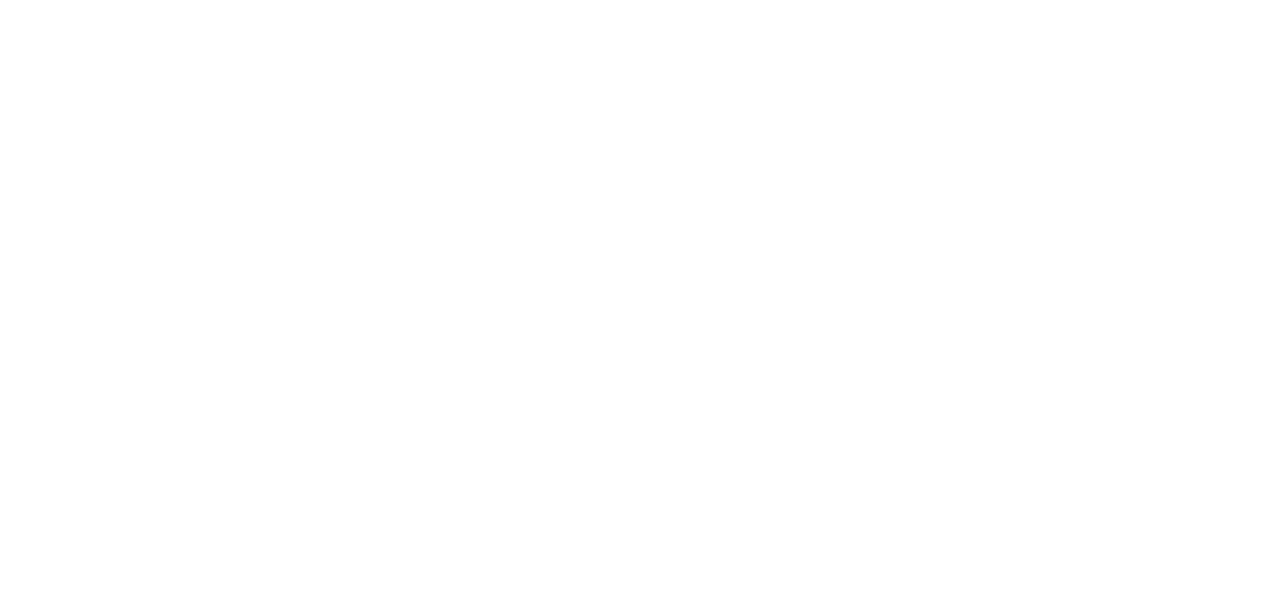
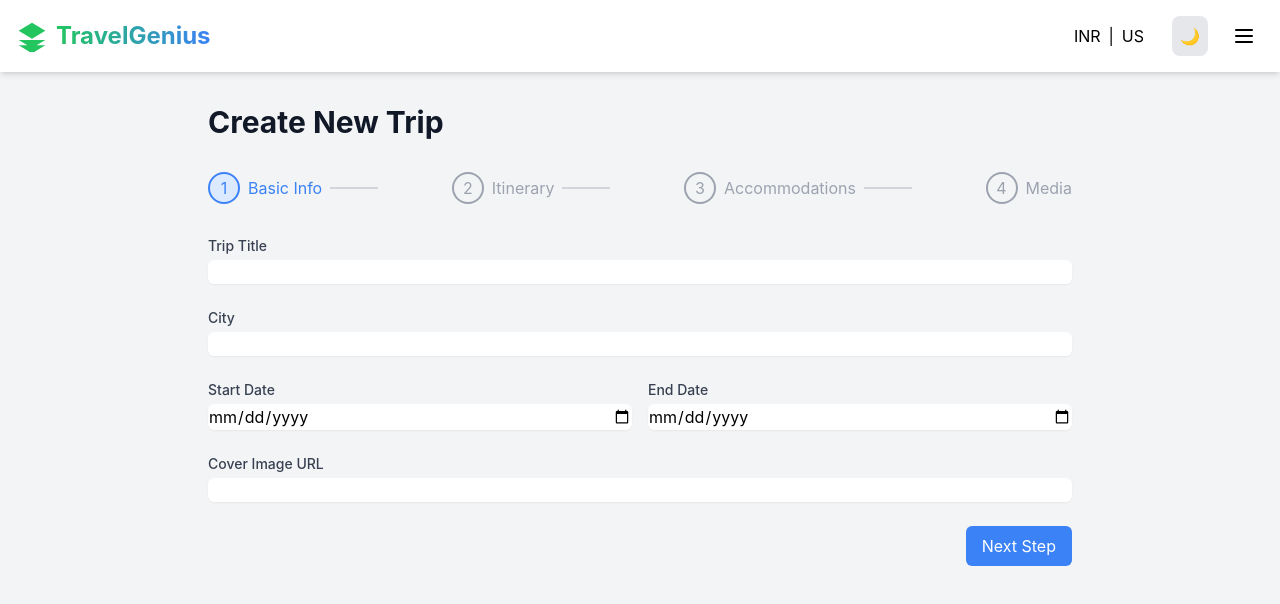
Before and after one commit to garvj65/TravelGenius, a React (Create React App) app in the folder trip-planner-app/frontend/: page /create-trip/form in a window 1280 px wide. Before the commit this address had no page. Shown: the top 604 px of the page. Built offline with nearby package versions, Linux system fonts and the light colour scheme.

Commit message:
new stuff

```diff
--- a/trip-planner-app/frontend/src/App.js
+++ b/trip-planner-app/frontend/src/App.js
@@ -1,3 +1,4 @@
+import CreateTripForms from "./pages/CreateTripForms";
 import Dashboard from "./pages/Dashboard";
 import Home from "./pages/Home";
 import JourneyDetail from "./components/JourneyDetail";
@@ -17,6 +18,7 @@
           <Route path="/login" element={<Login />} />
           <Route path="/signup" element={<Signup />} />
           <Route path="/dashboard" element={<Dashboard />} />
+          <Route path="/create-trip/form" element={<CreateTripForms />} />
         </Routes>
       </Router>
     </ThemeProvider>
--- /dev/null
+++ b/trip-planner-app/frontend/src/pages/CreateTripForms.js
@@ -0,0 +1,193 @@
+import Header from "../components/Header";
+import React, { useState } from "react";
+import supabase from "../supabase";
+import { useNavigate } from "react-router-dom";
+
+export default function CreateTripForm() {
+  const navigate = useNavigate();
+  const [currentStep, setCurrentStep] = useState(1);
+  const [formData, setFormData] = useState({
+    title: '',
+    cityName: '',
+    startDate: '',
+    endDate: '',
+    imageUrl: '',
+    days: [
+      {
+        dayNumber: 1,
+        location: '',
+        activities: [
+          {
+            timeOfDay: 'Morning',
+            title: '',
+            description: ''
+          }
+        ]
+      }
+    ],
+    hotels: [
+      {
+        name: '',
+        type: 'Luxury',
+        description: '',
+        rating: 5.0,
+        imageUrl: '',
+        bookingLink: ''
+      }
+    ],
+    videos: [
+      {
+        title: '',
+        thumbnailUrl: '',
+        videoUrl: ''
+      }
+    ]
+  });
+
+  const handleBasicInfoSubmit = async (e) => {
+    e.preventDefault();
+    try {
+      const { data: trip, error } = await supabase
+        .from('trips')
+        .insert([
+          {
+            title: formData.title,
+            city_name: formData.cityName,
+            start_date: formData.startDate,
+            end_date: formData.endDate,
+            image_url: formData.imageUrl
+          }
+        ])
+        .select()
+        .single();
+
+      if (error) throw error;
+
+      if (trip) {
+        setFormData(prev => ({ ...prev, tripId: trip.id }));
+        setCurrentStep(2);
+        navigate(`/trip/${trip.id}`);
+      }
+    } catch (error) {
+      console.error('Error creating trip:', error);
+      alert('Failed to create trip');
+    }
+  };
+
+  return (
+    <div className="min-h-screen bg-gray-100 dark:bg-gray-900">
+      <Header />
+
+      <main className="max-w-4xl mx-auto px-4 py-8">
+        <h1 className="text-3xl font-bold text-gray-900 dark:text-white mb-8">
+          Create New Trip
+        </h1>
+
+        {/* Progress Steps */}
+        <div className="flex justify-between mb-8">
+          {['Basic Info', 'Itinerary', 'Accommodations', 'Media'].map((step, index) => (
+            <div
+              key={index}
+              className={`flex items-center ${
+                currentStep > index + 1 ? 'text-green-500' :
+                currentStep === index + 1 ? 'text-blue-500' : 'text-gray-400'
+              }`}
+            >
+              <div className={`w-8 h-8 rounded-full flex items-center justify-center border-2
+                ${currentStep > index + 1 ? 'border-green-500 bg-green-100' :
+                  currentStep === index + 1 ? 'border-blue-500 bg-blue-100' :
+                  'border-gray-400'}`}
+              >
+                {currentStep > index + 1 ? '✓' : index + 1}
+              </div>
+              <span className="ml-2">{step}</span>
+              {index < 3 && <div className="w-12 h-0.5 mx-2 bg-gray-300" />}
+            </div>
+          ))}
+        </div>
+
+        {/* Step 1: Basic Info */}
+        {currentStep === 1 && (
+          <form onSubmit={handleBasicInfoSubmit} className="space-y-6">
+            <div>
+              <label className="block text-sm font-medium text-gray-700 dark:text-gray-300">
+                Trip Title
+              </label>
+              <input
+                type="text"
+                required
+                value={formData.title}
+                onChange={e => setFormData(prev => ({ ...prev, title: e.target.value }))}
+                className="mt-1 block w-full rounded-md border-gray-300 shadow-sm focus:border-blue-500 focus:ring-blue-500"
+              />
+            </div>
+
+            <div>
+              <label className="block text-sm font-medium text-gray-700 dark:text-gray-300">
+                City
+              </label>
+              <input
+                type="text"
+                required
+                value={formData.cityName}
+                onChange={e => setFormData(prev => ({ ...prev, cityName: e.target.value }))}
+                className="mt-1 block w-full rounded-md border-gray-300 shadow-sm focus:border-blue-500 focus:ring-blue-500"
+              />
+            </div>
+
+            <div className="grid grid-cols-2 gap-4">
+              <div>
+                <label className="block text-sm font-medium text-gray-700 dark:text-gray-300">
+                  Start Date
+                </label>
+                <input
+                  type="date"
+                  required
+                  value={formData.startDate}
+                  onChange={e => setFormData(prev => ({ ...prev, startDate: e.target.value }))}
+                  className="mt-1 block w-full rounded-md border-gray-300 shadow-sm focus:border-blue-500 focus:ring-blue-500"
+                />
+              </div>
+
+              <div>
+                <label className="block text-sm font-medium text-gray-700 dark:text-gray-300">
+                  End Date
+                </label>
+                <input
+                  type="date"
+                  required
+                  value={formData.endDate}
+                  onChange={e => setFormData(prev => ({ ...prev, endDate: e.target.value }))}
+                  className="mt-1 block w-full rounded-md border-gray-300 shadow-sm focus:border-blue-500 focus:ring-blue-500"
+                />
+              </div>
+            </div>
+
+            <div>
+              <label className="block text-sm font-medium text-gray-700 dark:text-gray-300">
+                Cover Image URL
+              </label>
+              <input
+                type="url"
+                value={formData.imageUrl}
+                onChange={e => setFormData(prev => ({ ...prev, imageUrl: e.target.value }))}
+                className="mt-1 block w-full rounded-md border-gray-300 shadow-sm focus:border-blue-500 focus:ring-blue-500"
+              />
+            </div>
+
+            <div className="flex justify-end">
+              <button
+                type="submit"
+                className="bg-blue-500 text-white px-4 py-2 rounded-md hover:bg-blue-600 transition-colors"
+              >
+                Next Step
+              </button>
+            </div>
+          </form>
+        )}
+
+        {/* Additional steps will be added here */}
+      </main>
+    </div>
+  );
+}
```
Also changed, not shown: 1 other file (tests, documents, lock files or other folders).
